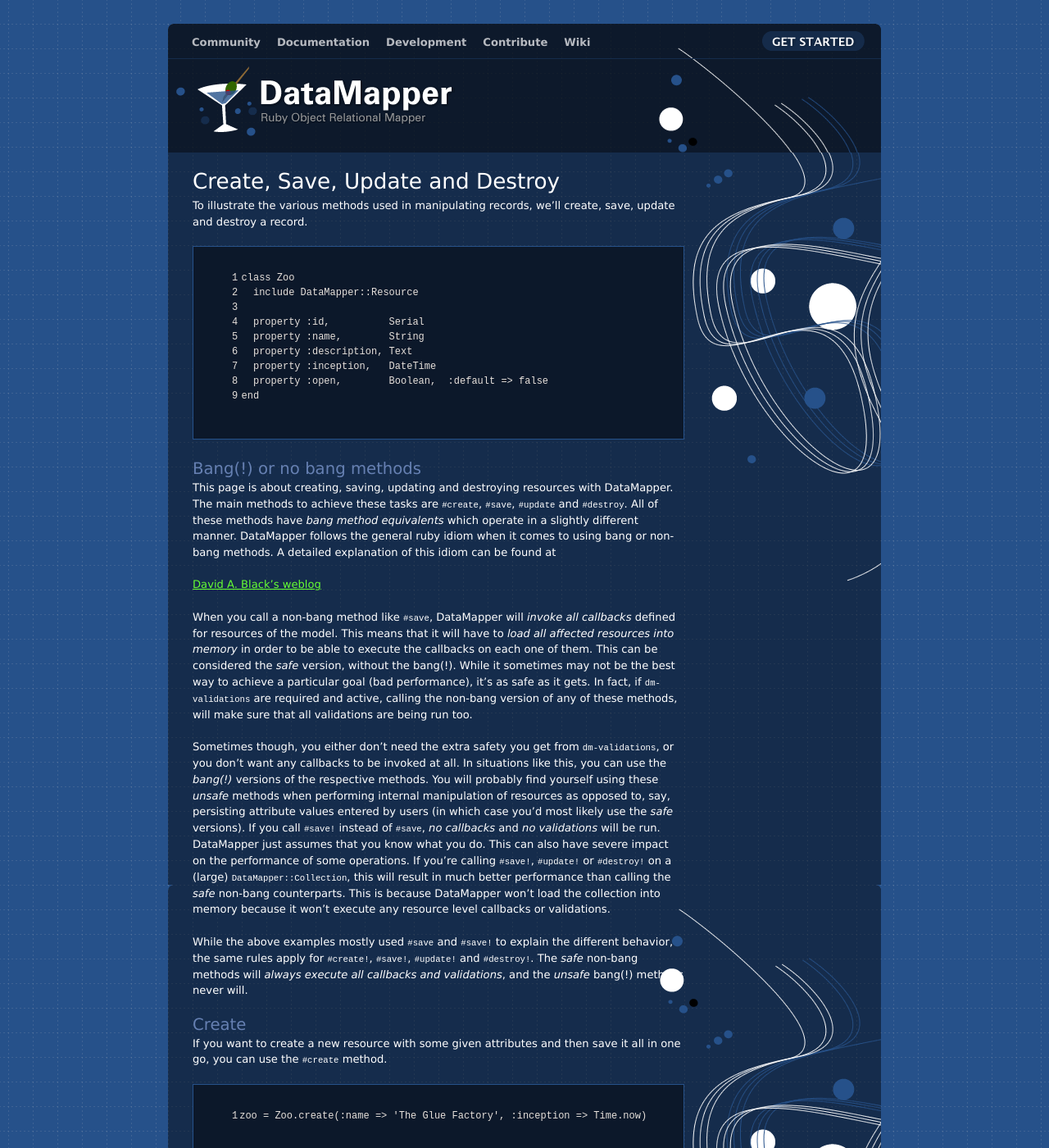
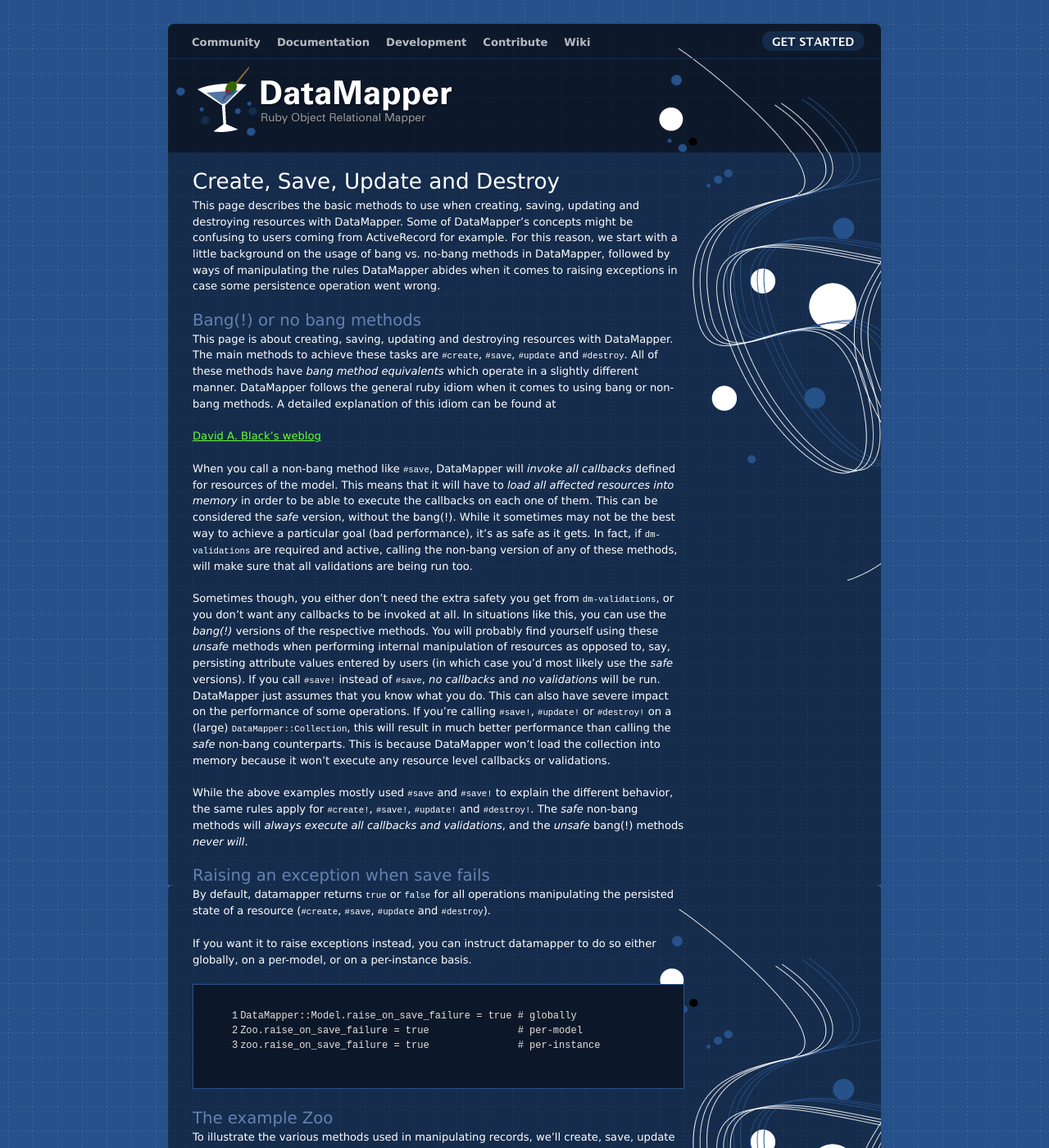
Before and after one commit to datamapper/datamapper.github.com, a Jekyll site: the page built from docs/create_and_destroy.markdown, in a window 1280 px wide and 1400 px high. Shown: the whole window at 82% size. Built offline with Jekyll 4.4.1, drawn with Linux system fonts in a browser that asks for light colours; some of the changed text lies outside the part shown.

Commit message:
Moved related sections closer together and give an introduction

```diff
--- a/docs/create_and_destroy.markdown
+++ b/docs/create_and_destroy.markdown
@@ -8,21 +8,11 @@ created_at: Tue Dec 04 14:46:32 +1030 2007
 {{ page.title }}
 ================
 
-To illustrate the various methods used in manipulating records, we'll create,
-save, update and destroy a record.
-
-{% highlight ruby linenos %}
-class Zoo
-  include DataMapper::Resource
-
-  property :id,          Serial
-  property :name,        String
-  property :description, Text
-  property :inception,   DateTime
-  property :open,        Boolean,  :default => false
-end
-{% endhighlight %}
-
+This page describes the basic methods to use when creating, saving, updating and destroying
+resources with DataMapper. Some of DataMapper's concepts might be confusing to users coming
+from ActiveRecord for example. For this reason, we start with a little background on the usage
+of bang vs. no-bang methods in DataMapper, followed by ways of manipulating the rules DataMapper
+abides when it comes to raising exceptions in case some persistence operation went wrong.
 
 Bang(!) or no bang methods
 -----------------------------
@@ -59,7 +49,41 @@ memory because it won't execute any resource level callbacks or validations.
 While the above examples mostly used `#save` and `#save!` to explain the different behavior,
 the same rules apply for `#create!`, `#save!`, `#update!` and `#destroy!`. The _safe_ non-bang
 methods will _always execute all callbacks and validations_, and the _unsafe_ bang(!) methods
-never will.
+_never will_.
+
+Raising an exception when save fails
+------------------------------------
+
+By default, datamapper returns `true` or `false` for all operations manipulating
+the persisted state of a resource (`#create`, `#save`, `#update` and `#destroy`).
+
+If you want it to raise exceptions instead, you can instruct datamapper to do so
+either globally, on a per-model, or on a per-instance basis.
+
+{% highlight ruby linenos %}
+DataMapper::Model.raise_on_save_failure = true # globally
+Zoo.raise_on_save_failure = true               # per-model
+zoo.raise_on_save_failure = true               # per-instance
+{% endhighlight %}
+
+
+The example Zoo
+---------------
+
+To illustrate the various methods used in manipulating records, we'll create,
+save, update and destroy a record.
+
+{% highlight ruby linenos %}
+class Zoo
+  include DataMapper::Resource
+
+  property :id,          Serial
+  property :name,        String
+  property :description, Text
+  property :inception,   DateTime
+  property :open,        Boolean,  :default => false
+end
+{% endhighlight %}
 
 Create
 ------
@@ -222,18 +246,3 @@ This shows that actually, `#destroy` is also available on any `DataMapper::Colle
 and performs a mass delete on that collection when being called. You typically retrieve
 a `DataMapper::Collection` from either a call to `SomeModel.all` or a call to a
 relationship accessor for any `1:n` or `m:n` relationship.
-
-Raising an exception when save fails
-------------------------------------
-
-By default, datamapper returns `true` or `false` for all operations manipulating
-the persisted state of a resource (`#create`, `#save`, `#update` and `#destroy`).
-
-If you want it to raise exceptions instead, you can instruct datamapper to do so
-either globally, on a per-model, or on a per-instance basis.
-
-{% highlight ruby linenos %}
-DataMapper::Model.raise_on_save_failure = true # globally
-Zoo.raise_on_save_failure = true               # per-model
-zoo.raise_on_save_failure = true               # per-instance
-{% endhighlight %}
```
